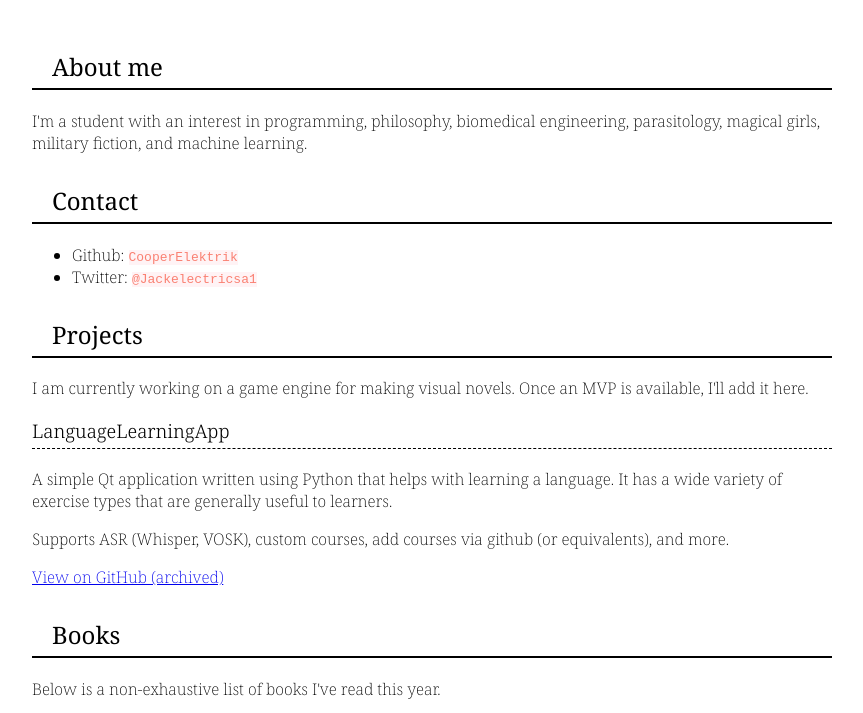
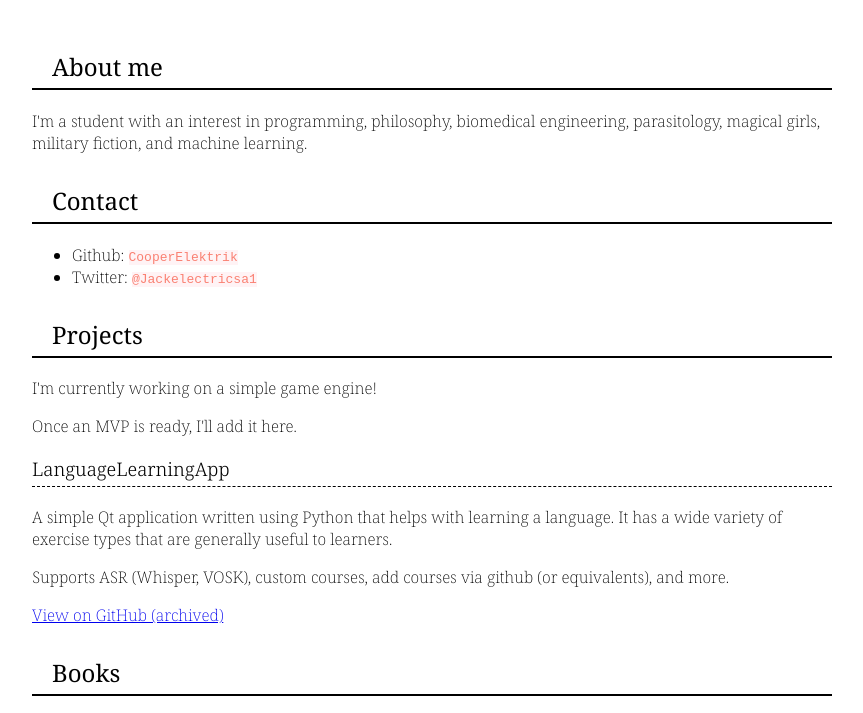
Before and after one commit to CooperElektrik/CooperElektrik.github.io, a plain HTML site: page index.html in a window 1280 px wide. Shown: the top 713 px of the page, without its empty margins (208-1071 px from the left). Drawn offline with Linux system fonts and the light colour scheme.

Commit message:
Revision 2

```diff
--- a/index.html
+++ b/index.html
@@ -60,7 +60,8 @@
     </ul>
 
     <h2>Projects</h2>
-    <p>I am currently working on a game engine for making visual novels. Once an MVP is available, I'll add it here.</p>
+    <p>I'm currently working on a simple game engine!</p>
+    <p>Once an MVP is ready, I'll add it here.</p>
 
     <h3>LanguageLearningApp</h3>
     <p>
```
